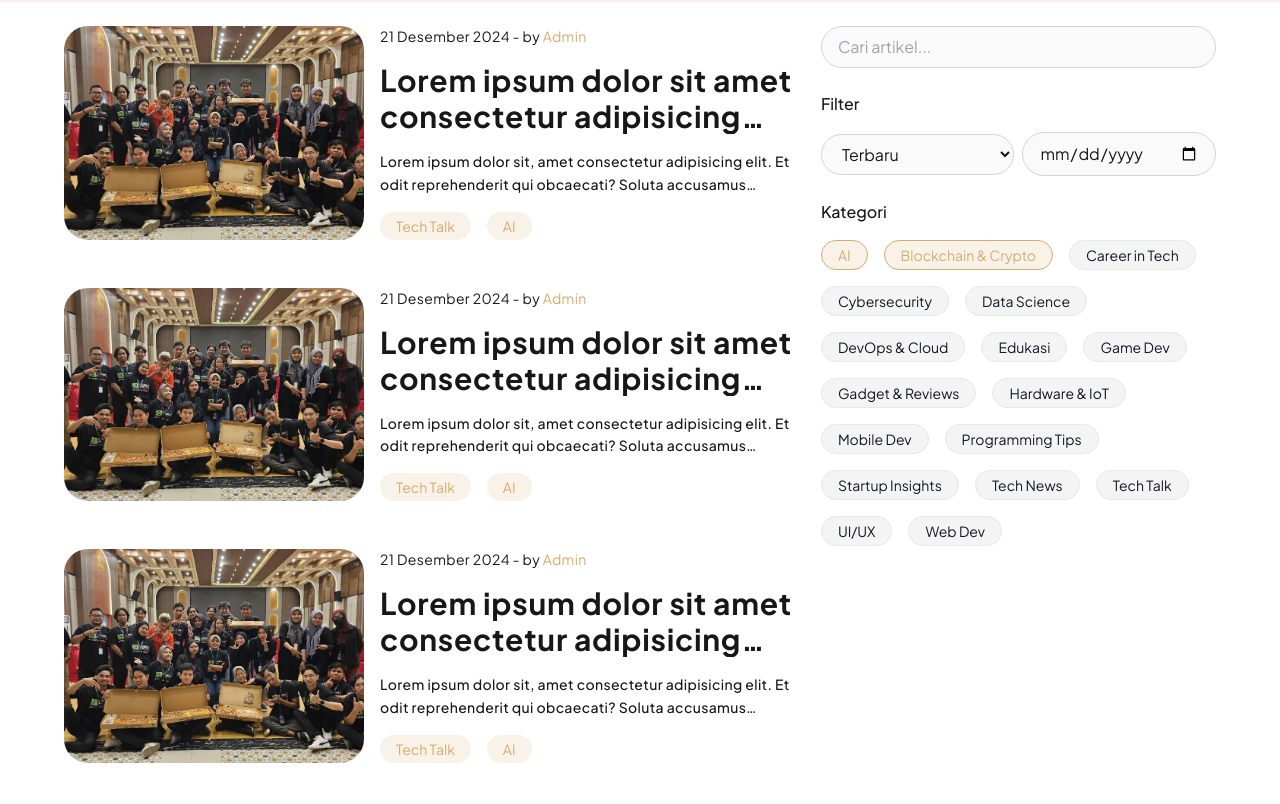
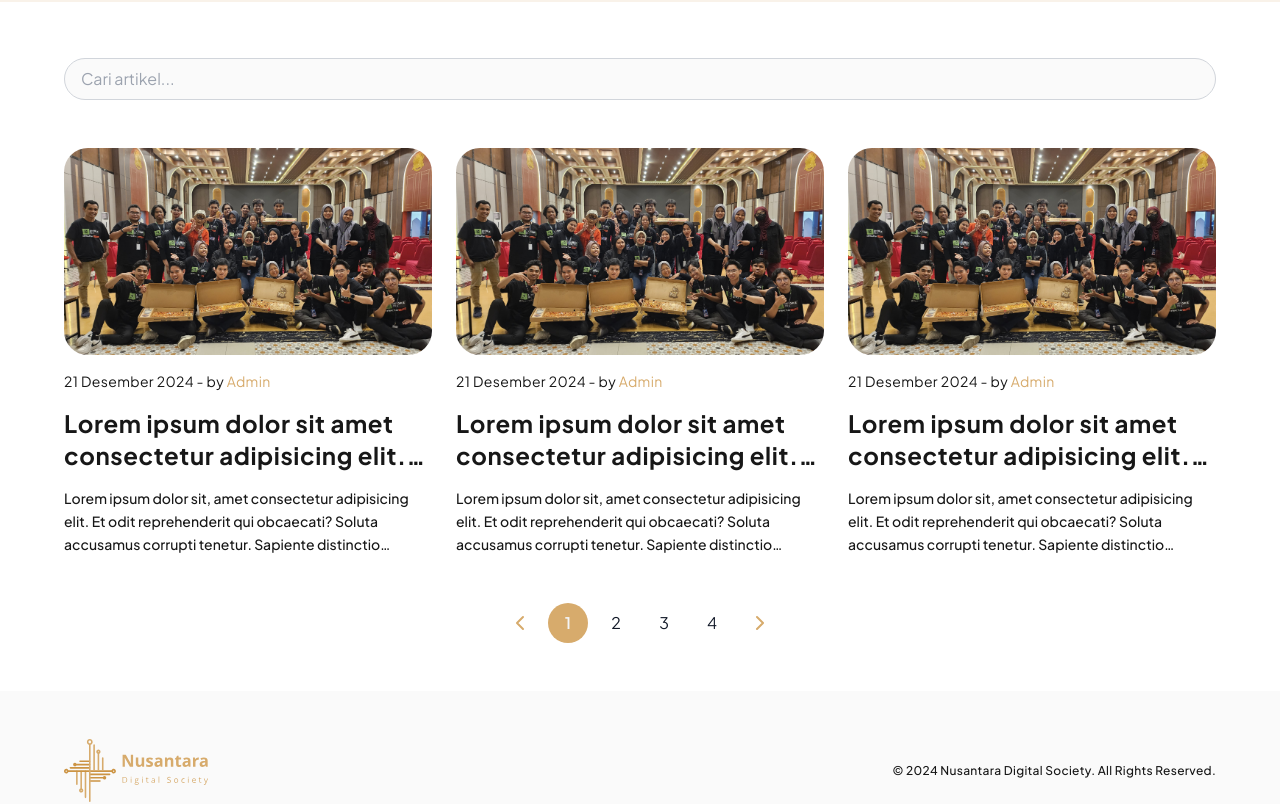
Before and after one commit to nifnip22/nusantara-digital-society, a Next.js app: page /artikel in a window 1280 px wide. Shown: the part 300-1104 px from the top of the page. Built offline with nearby package versions, Linux system fonts and the light colour scheme.

Commit message:
Complete the layout of 'Detail Artikel' page & modified 'Artikel' page

```diff
--- a/src/app/artikel/[id]/page.tsx
+++ b/src/app/artikel/[id]/page.tsx
@@ -8,18 +8,9 @@ export default function DetailArtikel() {
 			<Navbar />
 			<main>
 				<div className='px-6 md:px-16 2xl:px-40 pt-6 py-12'>
-					<div className='flex flex-col lg:flex-row gap-4 justify-between items-start'>
-						<div className='w-full lg:w-3/4 flex flex-col justify-start gap-8'>
-							<div className={'text-gray-900 flex flex-col justify-center items-center text-center sm:justify-start sm:items-start gap-4'}>
-								<div className='flex flex-wrap gap-4 items-center'>
-									<div className={'bg-[#f9f2e9] px-4 py-1 text-xs md:text-sm xl:text-md text-[#D7AB6C] border border-[#D7AB6C] rounded-full'}>
-										<p>Tech Talk</p>
-									</div>
-									<div className={'bg-[#f9f2e9] px-4 py-1 text-xs md:text-sm xl:text-md text-[#D7AB6C] border border-[#D7AB6C] rounded-full'}>
-										<p>AI</p>
-									</div>
-								</div>
-								<h1 className='text-4xl md:text-5xl xl:text-4xl font-bold'>Judul Artikel</h1>
+					<div className='w-full flex flex-col justify-start gap-8'>
+						<div className={'text-gray-900 flex flex-col justify-start items-start gap-4'}>
+							<h1 className='text-2xl md:text-3xl xl:text-4xl font-bold leading-relaxed tracking-wide'>NVIDIA Campus Tour Roadshow Balikpapan 2024 Sukses Digelar</h1>
 							<p className='text-xs md:text-sm xl:text-md line-clamp-1 leading-relaxed tracking-wide'>
 								<b>21 Desember 2024</b> - Artikel Dibuat oleh <span className='text-[#D7AB6C]'>Admin</span>
 							</p>
@@ -27,9 +18,26 @@ export default function DetailArtikel() {
 						<div className='bg-zinc-300 w-full rounded-3xl overflow-hidden'>
 							<Image src={'/img/Test.jpg'} alt={'Artikel'} width={1500} height={1500} className={'object-cover object-center w-full h-full'} />
 						</div>
-                            <p className='text-sm md:text-md text-justify font-medium indent-8 leading-relaxed tracking-wide'>Lorem ipsum dolor sit amet consectetur adipisicing elit. Magni vero hic odio? Iusto quis, laborum fuga dolorem dicta neque impedit ratione ducimus dolores veritatis illum quod ut temporibus molestias incidunt?</p>
+						<p className='text-sm md:text-md font-medium leading-relaxed tracking-normal'>
+							Lorem ipsum dolor sit amet consectetur adipisicing elit. Expedita perferendis necessitatibus saepe, sed veniam odit odio a corporis sint, maiores distinctio nobis sapiente nisi quod dolorem assumenda cupiditate
+							ullam optio! Fuga nostrum quae ratione, doloremque neque odit rem eum sit nemo provident reiciendis maiores animi dicta consequuntur nam voluptatibus alias quos commodi vel hic, laborum asperiores odio molestiae
+							deserunt. Odio! Consectetur quasi nisi magnam! Laboriosam itaque, aperiam dolores magnam accusamus tempora adipisci fugit quis reiciendis laborum dignissimos dicta rerum architecto eaque vel error enim placeat?
+							Dicta esse quod omnis amet! Unde saepe deserunt officia debitis in? Repellendus ipsam rem explicabo optio, illum quia facere voluptatum. Enim nulla repudiandae odio et a vel aliquid iste alias cupiditate
+							mollitia, fugiat id ex! Error sit tempora fuga suscipit laudantium possimus dignissimos assumenda consequuntur perferendis? Officiis, sequi exercitationem sit esse odit ipsum nobis soluta obcaecati commodi
+							voluptatibus, enim quod iure eius maiores quis. Nisi. Odit beatae, quod cupiditate perferendis minus quaerat optio placeat autem qui non at magnam molestiae dignissimos laboriosam, aliquam impedit nam consequatur
+							explicabo. Aliquid repellat modi quo voluptas aut vitae perspiciatis! Cupiditate non odio quibusdam quaerat, illo at, quam vel eveniet eos est aspernatur facilis vitae accusamus, commodi libero porro eum culpa
+							sapiente. Aperiam laborum corporis inventore vitae tempore laudantium iste. Porro exercitationem nam culpa quaerat provident voluptatem, dignissimos vel voluptatibus dolorem quasi eaque eligendi ab repudiandae
+							atque ea cum placeat a quos minus. Est nihil minima quasi accusantium, et ea! Officiis praesentium quibusdam est dolor molestiae reprehenderit sequi ipsum quaerat suscipit, libero qui porro amet dolorem, eius
+							odit iste quisquam et ea eveniet ab. Dicta quod minus omnis dolore at. Aspernatur, accusamus! Doloribus sed ea ratione dicta explicabo suscipit laboriosam officia ullam facere delectus aliquam mollitia hic, sequi
+							excepturi laudantium iure quam repellat obcaecati, porro sint ut debitis quaerat corporis! Eveniet id illo, blanditiis laudantium perspiciatis at fuga soluta, voluptate aspernatur expedita tempore dolore
+							dignissimos sit, obcaecati a amet? Cum repellat numquam doloremque veritatis rerum, ipsum fuga iure exercitationem similique! Quam dignissimos nemo explicabo, sint voluptate alias dolores quae fugit, laborum
+							placeat amet! Cumque, porro iusto. Nesciunt, voluptatem blanditiis beatae, quos laborum molestias saepe ut aspernatur eveniet, inventore veritatis vero.
+						</p>
+						<div className='w-full flex flex-row justify-between items-center gap-2'>
+							<hr className='w-full h-1 bg-[#D7AB6C]' />
+							<p className='text-sm text-gray-900/60 font-medium whitespace-nowrap'>Akhir dari Artikel</p>
+							<hr className='w-full h-1 bg-[#D7AB6C]' />
 						</div>
-						<div className='w-full lg:w-1/2 flex flex-col justify-start gap-4'>Right Section</div>
 					</div>
 				</div>
 			</main>
--- a/src/app/artikel/page.tsx
+++ b/src/app/artikel/page.tsx
@@ -1,6 +1,5 @@
 import Footer from '@/components/footer';
 import Navbar from '@/components/navbar';
-import Button from '@/components/ui/Button';
 import { ChevronLeft, ChevronRight, Eye } from 'lucide-react';
 import Image from 'next/image';
 import Link from 'next/link';
@@ -10,7 +9,7 @@ export default function Artikel() {
 		<div className='font-geist-sans overflow-x-hidden'>
 			<header className='bg-[#f9f2e9]'>
 				<Navbar />
-				<div className='px-6 md:px-16 2xl:px-40 pt-6 py-12'>
+				<div className='px-6 md:px-16 2xl:px-40 pt-6 py-12 mb-8'>
 					<div className={'text-gray-900 flex flex-col justify-center items-center text-center sm:justify-start sm:items-start gap-4'}>
 						<h1 className='text-4xl md:text-5xl xl:text-6xl font-bold'>Artikel</h1>
 						<p className='text-xs md:text-md xl:text-lg'>Jelajahi wawasan, aktivitas, dan pembaruan dari komunitas Nusantara Digital Society</p>
@@ -19,125 +18,85 @@ export default function Artikel() {
 			</header>
 			<main>
 				<div className='px-6 md:px-16 2xl:px-40 pt-6 py-12'>
-					<div className='relative flex flex-col-reverse lg:flex-row gap-x-4 gap-y-8 justify-between items-start'>
-						<div className='w-full lg:w-3/4 flex flex-col gap-12'>
-							<Link href={'#'} className='group flex flex-col sm:flex-row items-stretch gap-4'>
-								<div className='relative bg-zinc-300 w-full sm:min-w-[300px] aspect-video rounded-3xl overflow-hidden'>
+					<div className='relative flex flex-col gap-y-12'>
+						<div className='w-full'>
+							<input type='text' className='w-full px-4 py-2 text-sm md:text-base rounded-3xl bg-zinc-50 border border-gray-300 focus:border-[#D7AB6C] focus:outline-[#D7AB6C]' placeholder='Cari artikel...' />
+						</div>
+						<div className='w-full grid grid-cols-1 md:grid-cols-2 lg:grid-cols-3 gap-x-6 gap-y-16'>
+							<Link href={'/artikel/slug'} className='group flex flex-col gap-4'>
+								<div className='relative bg-zinc-300 w-full aspect-video rounded-3xl overflow-hidden'>
 									<Image src={'/img/Test.jpg'} alt={'Artikel'} width={1500} height={1500} className={'object-cover object-center w-full h-full'} />
 									<div className={'absolute inset-0 bg-[#D7AB6C]/40 flex items-center justify-center opacity-0 group-hover:opacity-100 transition-opacity duration-300'}>
 										<Eye size={40} color={'#ffffff'} />
 									</div>
 								</div>
 								<div className='flex flex-col gap-4 justify-between flex-grow'>
-									<p className='text-xs md:text-sm xl:text-md line-clamp-1 leading-relaxed tracking-wide'>
+									<p className='text-xs md:text-sm line-clamp-1 leading-relaxed tracking-wide'>
 										21 Desember 2024 - by <span className='text-[#D7AB6C]'>Admin</span>
 									</p>
-									<h1 className='text-xl md:text-2xl xl:text-3xl font-bold line-clamp-2 leading-relaxed tracking-wide group-hover:underline group-hover:underline-offset-4 group-hover:decoration-[#D7AB6C]'>
+									<h1 className='text-xl md:text-2xl font-bold line-clamp-2 leading-relaxed tracking-wide group-hover:underline group-hover:underline-offset-4 group-hover:decoration-[#D7AB6C]'>
 										Lorem ipsum dolor sit amet consectetur adipisicing elit. Quam expedita distinctio assumenda similique, ipsa, aut quibusdam accusantium a sunt dolore alias blanditiis, error odit consectetur. Provident
 										omnis nulla ad vero?
 									</h1>
-									<p className='text-sm md:text-md font-medium line-clamp-2 leading-relaxed tracking-wide'>
+									<p className='text-sm md:text-md font-medium line-clamp-3 leading-relaxed tracking-normal'>
 										Lorem ipsum dolor sit, amet consectetur adipisicing elit. Et odit reprehenderit qui obcaecati? Soluta accusamus corrupti tenetur. Sapiente distinctio inventore possimus porro, totam vero obcaecati
-										eum, a excepturi rerum ipsa!
+										eum, a excepturi rerum ipsa! Lorem ipsum dolor sit, amet consectetur adipisicing elit. Distinctio placeat autem praesentium voluptate sequi inventore, quae quod eligendi, minus fugiat veniam vero
+										error magni porro ad. Nemo in modi accusantium. Animi eius nostrum aperiam molestiae possimus consectetur? Eum veritatis reprehenderit itaque. Dignissimos cumque nobis earum excepturi? Doloribus aut,
+										illo vitae id voluptatibus culpa obcaecati at blanditiis enim, quo nulla aliquid? Nemo sit sint quam odit delectus commodi porro quibusdam aut nulla velit! Repellat id natus voluptatibus quasi fuga
+										labore distinctio, eveniet dicta error nihil, voluptate unde. Facere placeat culpa qui.
 									</p>
-									<div className={'flex flex-row gap-4 items-center'}>
-										<div className={'bg-[#f9f2e9] px-4 py-1 text-xs md:text-sm xl:text-md text-[#D7AB6C] hover:shadow-md duration-300 rounded-full'}>
-											<p>Tech Talk</p>
-										</div>
-										<div className={'bg-[#f9f2e9] px-4 py-1 text-xs md:text-sm xl:text-md text-[#D7AB6C] hover:shadow-md duration-300 rounded-full'}>
-											<p>AI</p>
-										</div>
-									</div>
 								</div>
 							</Link>
-							<Link href={'#'} className='group flex flex-col sm:flex-row items-stretch gap-4'>
-								<div className='relative bg-zinc-300 w-full sm:min-w-[300px] aspect-video rounded-3xl overflow-hidden'>
+							<Link href={'#'} className='group flex flex-col gap-4'>
+								<div className='relative bg-zinc-300 w-full aspect-video rounded-3xl overflow-hidden'>
 									<Image src={'/img/Test.jpg'} alt={'Artikel'} width={1500} height={1500} className={'object-cover object-center w-full h-full'} />
 									<div className={'absolute inset-0 bg-[#D7AB6C]/40 flex items-center justify-center opacity-0 group-hover:opacity-100 transition-opacity duration-300'}>
 										<Eye size={40} color={'#ffffff'} />
 									</div>
 								</div>
 								<div className='flex flex-col gap-4 justify-between flex-grow'>
-									<p className='text-xs md:text-sm xl:text-md line-clamp-1 leading-relaxed tracking-wide'>
+									<p className='text-xs md:text-sm line-clamp-1 leading-relaxed tracking-wide'>
 										21 Desember 2024 - by <span className='text-[#D7AB6C]'>Admin</span>
 									</p>
-									<h1 className='text-xl md:text-2xl xl:text-3xl font-bold line-clamp-2 leading-relaxed tracking-wide group-hover:underline group-hover:underline-offset-4 group-hover:decoration-[#D7AB6C]'>
+									<h1 className='text-xl md:text-2xl font-bold line-clamp-2 leading-relaxed tracking-wide group-hover:underline group-hover:underline-offset-4 group-hover:decoration-[#D7AB6C]'>
 										Lorem ipsum dolor sit amet consectetur adipisicing elit. Quam expedita distinctio assumenda similique, ipsa, aut quibusdam accusantium a sunt dolore alias blanditiis, error odit consectetur. Provident
 										omnis nulla ad vero?
 									</h1>
-									<p className='text-sm md:text-md font-medium line-clamp-2 leading-relaxed tracking-wide'>
+									<p className='text-sm md:text-md font-medium line-clamp-3 leading-relaxed tracking-normal'>
 										Lorem ipsum dolor sit, amet consectetur adipisicing elit. Et odit reprehenderit qui obcaecati? Soluta accusamus corrupti tenetur. Sapiente distinctio inventore possimus porro, totam vero obcaecati
-										eum, a excepturi rerum ipsa!
+										eum, a excepturi rerum ipsa! Lorem ipsum dolor sit, amet consectetur adipisicing elit. Distinctio placeat autem praesentium voluptate sequi inventore, quae quod eligendi, minus fugiat veniam vero
+										error magni porro ad. Nemo in modi accusantium. Animi eius nostrum aperiam molestiae possimus consectetur? Eum veritatis reprehenderit itaque. Dignissimos cumque nobis earum excepturi? Doloribus aut,
+										illo vitae id voluptatibus culpa obcaecati at blanditiis enim, quo nulla aliquid? Nemo sit sint quam odit delectus commodi porro quibusdam aut nulla velit! Repellat id natus voluptatibus quasi fuga
+										labore distinctio, eveniet dicta error nihil, voluptate unde. Facere placeat culpa qui.
 									</p>
-									<div className={'flex flex-row gap-4 items-center'}>
-										<div className={'bg-[#f9f2e9] px-4 py-1 text-xs md:text-sm xl:text-md text-[#D7AB6C] hover:shadow-md duration-300 rounded-full'}>
-											<p>Tech Talk</p>
-										</div>
-										<div className={'bg-[#f9f2e9] px-4 py-1 text-xs md:text-sm xl:text-md text-[#D7AB6C] hover:shadow-md duration-300 rounded-full'}>
-											<p>AI</p>
-										</div>
-									</div>
 								</div>
 							</Link>
-							<Link href={'#'} className='group flex flex-col sm:flex-row items-stretch gap-4'>
-								<div className='relative bg-zinc-300 w-full sm:min-w-[300px] aspect-video rounded-3xl overflow-hidden'>
+							<Link href={'#'} className='group flex flex-col gap-4'>
+								<div className='relative bg-zinc-300 w-full aspect-video rounded-3xl overflow-hidden'>
 									<Image src={'/img/Test.jpg'} alt={'Artikel'} width={1500} height={1500} className={'object-cover object-center w-full h-full'} />
 									<div className={'absolute inset-0 bg-[#D7AB6C]/40 flex items-center justify-center opacity-0 group-hover:opacity-100 transition-opacity duration-300'}>
 										<Eye size={40} color={'#ffffff'} />
 									</div>
 								</div>
 								<div className='flex flex-col gap-4 justify-between flex-grow'>
-									<p className='text-xs md:text-sm xl:text-md line-clamp-1 leading-relaxed tracking-wide'>
+									<p className='text-xs md:text-sm line-clamp-1 leading-relaxed tracking-wide'>
 										21 Desember 2024 - by <span className='text-[#D7AB6C]'>Admin</span>
 									</p>
-									<h1 className='text-xl md:text-2xl xl:text-3xl font-bold line-clamp-2 leading-relaxed tracking-wide group-hover:underline group-hover:underline-offset-4 group-hover:decoration-[#D7AB6C]'>
+									<h1 className='text-xl md:text-2xl font-bold line-clamp-2 leading-relaxed tracking-wide group-hover:underline group-hover:underline-offset-4 group-hover:decoration-[#D7AB6C]'>
 										Lorem ipsum dolor sit amet consectetur adipisicing elit. Quam expedita distinctio assumenda similique, ipsa, aut quibusdam accusantium a sunt dolore alias blanditiis, error odit consectetur. Provident
 										omnis nulla ad vero?
 									</h1>
-									<p className='text-sm md:text-md font-medium line-clamp-2 leading-relaxed tracking-wide'>
+									<p className='text-sm md:text-md font-medium line-clamp-3 leading-relaxed tracking-normal'>
 										Lorem ipsum dolor sit, amet consectetur adipisicing elit. Et odit reprehenderit qui obcaecati? Soluta accusamus corrupti tenetur. Sapiente distinctio inventore possimus porro, totam vero obcaecati
-										eum, a excepturi rerum ipsa!
+										eum, a excepturi rerum ipsa! Lorem ipsum dolor sit, amet consectetur adipisicing elit. Distinctio placeat autem praesentium voluptate sequi inventore, quae quod eligendi, minus fugiat veniam vero
+										error magni porro ad. Nemo in modi accusantium. Animi eius nostrum aperiam molestiae possimus consectetur? Eum veritatis reprehenderit itaque. Dignissimos cumque nobis earum excepturi? Doloribus aut,
+										illo vitae id voluptatibus culpa obcaecati at blanditiis enim, quo nulla aliquid? Nemo sit sint quam odit delectus commodi porro quibusdam aut nulla velit! Repellat id natus voluptatibus quasi fuga
+										labore distinctio, eveniet dicta error nihil, voluptate unde. Facere placeat culpa qui.
 									</p>
-									<div className={'flex flex-row gap-4 items-center'}>
-										<div className={'bg-[#f9f2e9] px-4 py-1 text-xs md:text-sm xl:text-md text-[#D7AB6C] hover:shadow-md duration-300 rounded-full'}>
-											<p>Tech Talk</p>
-										</div>
-										<div className={'bg-[#f9f2e9] px-4 py-1 text-xs md:text-sm xl:text-md text-[#D7AB6C] hover:shadow-md duration-300 rounded-full'}>
-											<p>AI</p>
-										</div>
-									</div>
 								</div>
 							</Link>
-							<Link href={'#'} className='group flex flex-col sm:flex-row items-stretch gap-4'>
-								<div className='relative bg-zinc-300 w-full sm:min-w-[300px] aspect-video rounded-3xl overflow-hidden'>
-									<Image src={'/img/Test.jpg'} alt={'Artikel'} width={1500} height={1500} className={'object-cover object-center w-full h-full'} />
-									<div className={'absolute inset-0 bg-[#D7AB6C]/40 flex items-center justify-center opacity-0 group-hover:opacity-100 transition-opacity duration-300'}>
-										<Eye size={40} color={'#ffffff'} />
 						</div>
-								</div>
-								<div className='flex flex-col gap-4 justify-between flex-grow'>
-									<p className='text-xs md:text-sm xl:text-md line-clamp-1 leading-relaxed tracking-wide'>
-										21 Desember 2024 - by <span className='text-[#D7AB6C]'>Admin</span>
-									</p>
-									<h1 className='text-xl md:text-2xl xl:text-3xl font-bold line-clamp-2 leading-relaxed tracking-wide group-hover:underline group-hover:underline-offset-4 group-hover:decoration-[#D7AB6C]'>
-										Lorem ipsum dolor sit amet consectetur adipisicing elit. Quam expedita distinctio assumenda similique, ipsa, aut quibusdam accusantium a sunt dolore alias blanditiis, error odit consectetur. Provident
-										omnis nulla ad vero?
-									</h1>
-									<p className='text-sm md:text-md font-medium line-clamp-2 leading-relaxed tracking-wide'>
-										Lorem ipsum dolor sit, amet consectetur adipisicing elit. Et odit reprehenderit qui obcaecati? Soluta accusamus corrupti tenetur. Sapiente distinctio inventore possimus porro, totam vero obcaecati
-										eum, a excepturi rerum ipsa!
-									</p>
-									<div className={'flex flex-row gap-4 items-center'}>
-										<div className={'bg-[#f9f2e9] px-4 py-1 text-xs md:text-sm xl:text-md text-[#D7AB6C] hover:shadow-md duration-300 rounded-full'}>
-											<p>Tech Talk</p>
-										</div>
-										<div className={'bg-[#f9f2e9] px-4 py-1 text-xs md:text-sm xl:text-md text-[#D7AB6C] hover:shadow-md duration-300 rounded-full'}>
-											<p>AI</p>
-										</div>
-									</div>
-								</div>
-							</Link>
-							<div className='flex flex-row gap-2 justify-center sm:justify-start items-center'>
+						<div className='flex flex-row gap-2 justify-center items-center'>
 							<div className='hover:bg-zinc-100 transform duration-300 w-10 h-10 rounded-full flex justify-center items-center'>
 								<ChevronLeft color='#D7AB6C' />
 							</div>
@@ -158,81 +117,6 @@ export default function Artikel() {
 							</div>
 						</div>
 					</div>
-						<div className='lg:sticky lg:top-20 w-full lg:w-[40%]'>
-							<div className='flex flex-col gap-6'>
-								<div className='flex flex-row gap-2'>
-									<input type='text' className='w-full px-4 py-2 text-base rounded-full bg-zinc-50 border border-gray-300 focus:border-[#D7AB6C] focus:outline-[#D7AB6C]' placeholder='Cari artikel...' />
-									<Button label='Filter' variant='primary' className='lg:hidden rounded-full'></Button>
-								</div>
-								<div className='hidden lg:flex flex-col gap-4'>
-									<p className='text-md font-medium'>Filter</p>
-									<div className='w-full flex flex-row items-center gap-2'>
-										<select name='filter' id='filter' className='w-full px-4 py-2 text-base rounded-full bg-zinc-50 border border-gray-300 focus:border-[#D7AB6C] focus:outline-[#D7AB6C]'>
-											<option value='terbaru'>Terbaru</option>
-											<option value='terlama'>Terlama</option>
-										</select>
-										<input type='date' id='filter' name='filter' className='w-full px-4 py-2 text-base rounded-full bg-zinc-50 border border-gray-300 focus:border-[#D7AB6C] focus:outline-[#D7AB6C]' />
-									</div>
-								</div>
-								<div className='hidden lg:flex flex-col gap-4'>
-									<p className='text-md font-medium'>Kategori</p>
-									<div className='flex flex-wrap gap-4 items-center'>
-										<div className={'bg-[#f9f2e9] px-4 py-1 text-xs md:text-sm xl:text-md text-[#D7AB6C] border border-[#D7AB6C] hover:shadow-md duration-300 rounded-full'}>
-											<p>AI</p>
-										</div>
-										<div className={'bg-[#f9f2e9] px-4 py-1 text-xs md:text-sm xl:text-md text-[#D7AB6C] border border-[#D7AB6C] hover:shadow-md duration-300 rounded-full'}>
-											<p>Blockchain &amp; Crypto </p>
-										</div>
-										<div className={'bg-zinc-100 px-4 py-1 text-xs md:text-sm xl:text-md text-gray-900 border hover:shadow-md duration-300 rounded-full'}>
-											<p>Career in Tech</p>
-										</div>
-										<div className={'bg-zinc-100 px-4 py-1 text-xs md:text-sm xl:text-md text-gray-900 border hover:shadow-md duration-300 rounded-full'}>
-											<p>Cybersecurity</p>
-										</div>
-										<div className={'bg-zinc-100 px-4 py-1 text-xs md:text-sm xl:text-md text-gray-900 border hover:shadow-md duration-300 rounded-full'}>
-											<p>Data Science</p>
-										</div>
-										<div className={'bg-zinc-100 px-4 py-1 text-xs md:text-sm xl:text-md text-gray-900 border hover:shadow-md duration-300 rounded-full'}>
-											<p>DevOps &amp; Cloud</p>
-										</div>
-										<div className={'bg-zinc-100 px-4 py-1 text-xs md:text-sm xl:text-md text-gray-900 border hover:shadow-md duration-300 rounded-full'}>
-											<p>Edukasi</p>
-										</div>
-										<div className={'bg-zinc-100 px-4 py-1 text-xs md:text-sm xl:text-md text-gray-900 border hover:shadow-md duration-300 rounded-full'}>
-											<p>Game Dev</p>
-										</div>
-										<div className={'bg-zinc-100 px-4 py-1 text-xs md:text-sm xl:text-md text-gray-900 border hover:shadow-md duration-300 rounded-full'}>
-											<p>Gadget &amp; Reviews</p>
-										</div>
-										<div className={'bg-zinc-100 px-4 py-1 text-xs md:text-sm xl:text-md text-gray-900 border hover:shadow-md duration-300 rounded-full'}>
-											<p>Hardware &amp; IoT</p>
-										</div>
-										<div className={'bg-zinc-100 px-4 py-1 text-xs md:text-sm xl:text-md text-gray-900 border hover:shadow-md duration-300 rounded-full'}>
-											<p>Mobile Dev</p>
-										</div>
-										<div className={'bg-zinc-100 px-4 py-1 text-xs md:text-sm xl:text-md text-gray-900 border hover:shadow-md duration-300 rounded-full'}>
-											<p>Programming Tips</p>
-										</div>
-										<div className={'bg-zinc-100 px-4 py-1 text-xs md:text-sm xl:text-md text-gray-900 border hover:shadow-md duration-300 rounded-full'}>
-											<p>Startup Insights</p>
-										</div>
-										<div className={'bg-zinc-100 px-4 py-1 text-xs md:text-sm xl:text-md text-gray-900 border hover:shadow-md duration-300 rounded-full'}>
-											<p>Tech News</p>
-										</div>
-										<div className={'bg-zinc-100 px-4 py-1 text-xs md:text-sm xl:text-md text-gray-900 border hover:shadow-md duration-300 rounded-full'}>
-											<p>Tech Talk</p>
-										</div>
-										<div className={'bg-zinc-100 px-4 py-1 text-xs md:text-sm xl:text-md text-gray-900 border hover:shadow-md duration-300 rounded-full'}>
-											<p>UI/UX</p>
-										</div>
-										<div className={'bg-zinc-100 px-4 py-1 text-xs md:text-sm xl:text-md text-gray-900 border hover:shadow-md duration-300 rounded-full'}>
-											<p>Web Dev</p>
-										</div>
-									</div>
-								</div>
-							</div>
-						</div>
-					</div>
 				</div>
 			</main>
 			<Footer />
--- a/src/components/ui/Button.tsx
+++ b/src/components/ui/Button.tsx
@@ -17,7 +17,7 @@ const Button: React.FC<ButtonProps> = ({
 	onClick,
 	disabled = false,
 }) => {
-	const baseStyles = 'text-sm md:text-md xl:text-lg font-medium px-6 py-3 transition duration-300 shadow-md';
+	const baseStyles = 'text-sm md:text-md lg:text-lg font-medium px-6 py-3 transition duration-300 shadow-md';
 
 	const variants = {
 		primary: 'bg-white text-gray-900 hover:text-[#D7AB6C] border border-gray-300',
```
Lines whose indentation alone changed are shown as unchanged.
